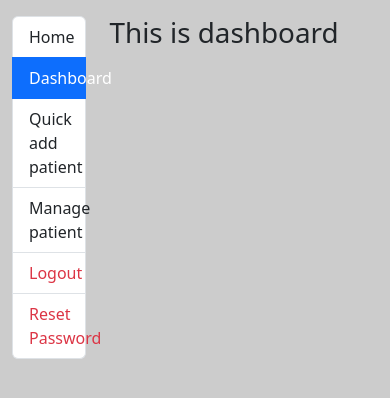
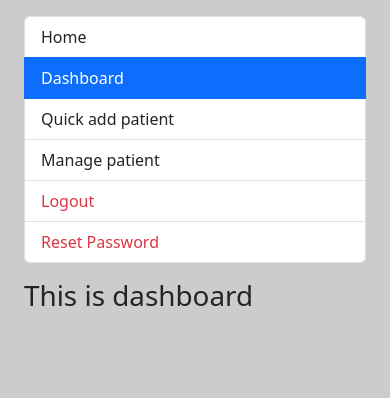
Before and after one commit to musarafhossain/MediHub, a Django app: page /doctor/dashboard/ in a window 390 px wide. Shown: the top 398 px of the page. Run offline with Django 5.2, Linux system fonts and the light colour scheme; the visitor is signed in with stand-in values (Sample User, id 1).

Commit message:
add responsive

```diff
--- a/main/templates/layout.html
+++ b/main/templates/layout.html
@@ -1,19 +1,24 @@
 {% extends 'root_layout.html' %}
 {% block content %}
-    <div class="row mt-3 mb-3">
-        <div class="col-3">
+<div class="container-fluid mt-3 mb-3">
+    <div class="row">
+        <!-- Sidebar -->
+        <div class="col-12 col-md-3 mb-3">
             <div class="list-group">
                 <a href="{% url 'home' %}" class="list-group-item list-group-item-action">Home</a>
-                <a href="{% url 'doctor_dashboard' %}" class="list-group-item list-group-item-action {% if 'dashboard' in request.path %} active {% endif %} ">Dashboard</a>
-                <a href="{% url 'quick-add-patient' %}" class="list-group-item list-group-item-action {% if 'quick-add-patient' in request.path %} active {% endif %} ">Quick add patient</a>
+                <a href="{% url 'doctor_dashboard' %}" class="list-group-item list-group-item-action {% if 'dashboard' in request.path %} active {% endif %}">Dashboard</a>
+                <a href="{% url 'quick-add-patient' %}" class="list-group-item list-group-item-action {% if 'quick-add-patient' in request.path %} active {% endif %}">Quick add patient</a>
                 <a href="#" class="list-group-item list-group-item-action">Manage patient</a>
                 <a href="{% url 'doctor_logout' %}" class="list-group-item text-danger list-group-item-action">Logout</a>
                 <a href="{% url 'doctor_change_password' %}" class="list-group-item text-danger list-group-item-action">Reset Password</a>
             </div>
         </div>
-        <div class="col-9">
+
+        <!-- Main Content -->
+        <div class="col-12 col-md-9">
             {% block main %}
             {% endblock %}
         </div>
     </div>
+</div>
 {% endblock %}
```
